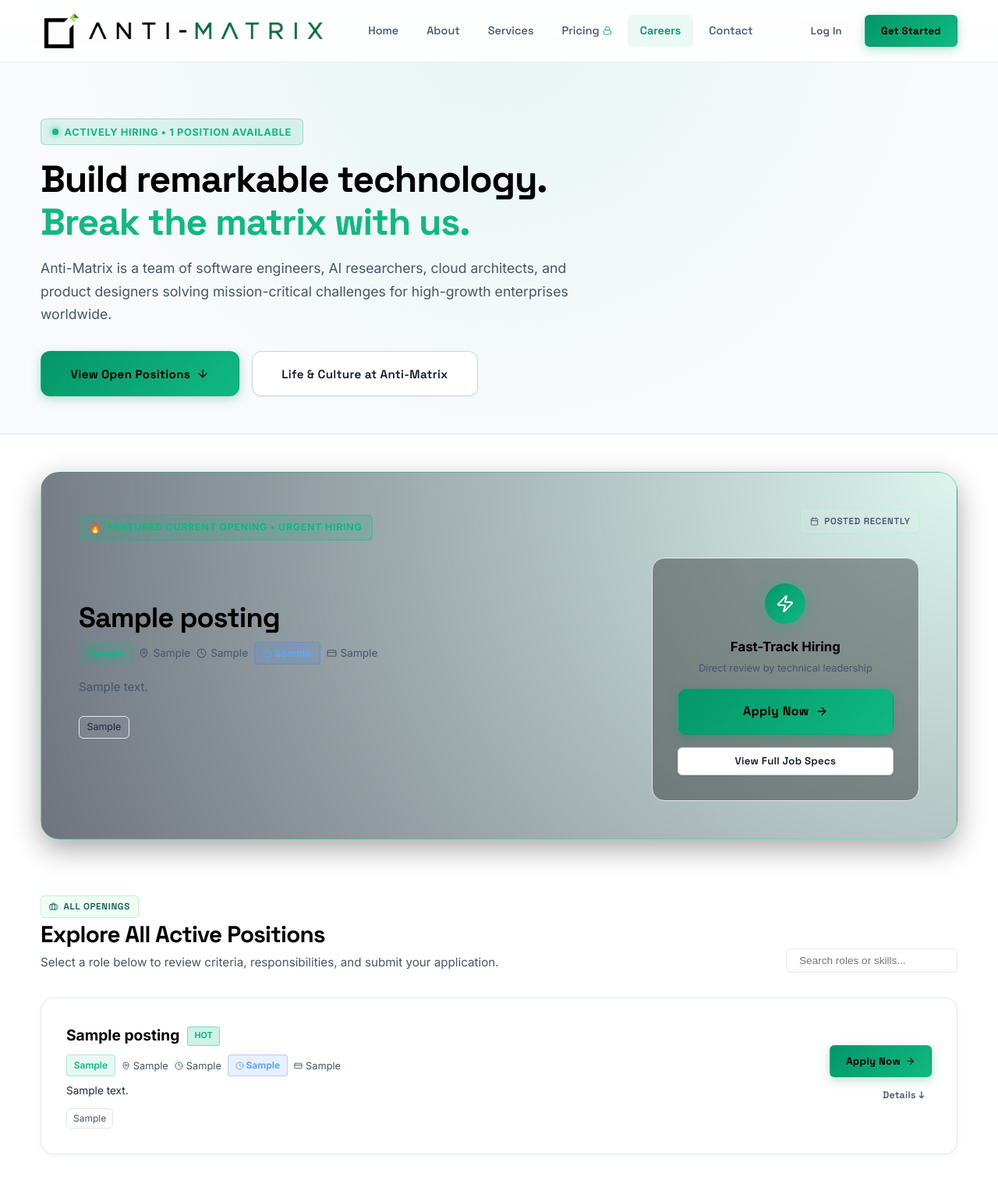
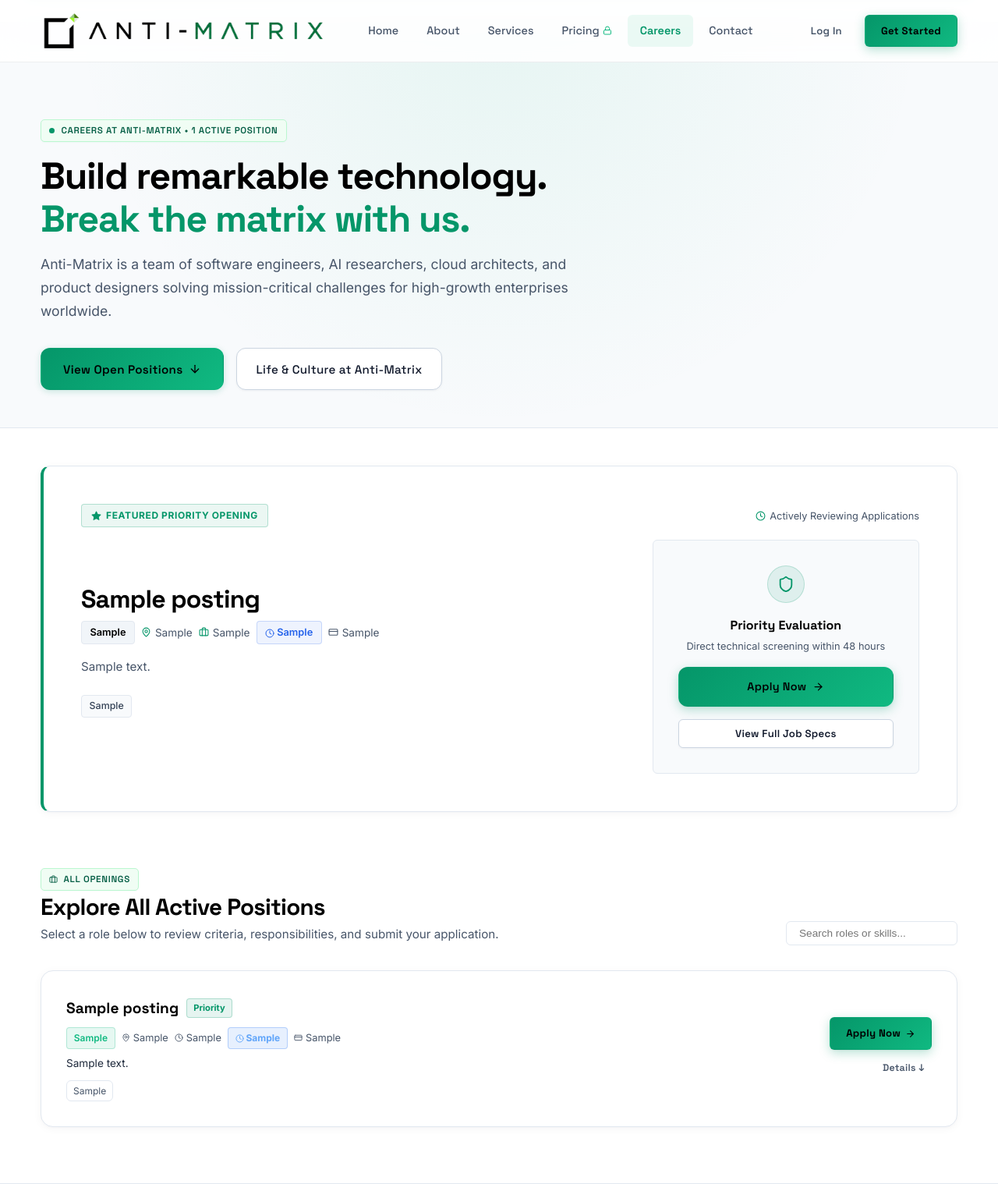
Before and after one commit to technetium-2k26/ANTI-MATRIX-website, a Flask app: page /careers in a window 1280 px wide. Shown: the top 1518 px of the page at 78% size. Run offline with Flask 3, Linux system fonts and the light colour scheme; tables that the repository leaves empty hold one stand-in row (values such as "Sample post"); some libraries are stand-ins or nearby versions.

Commit message:
feat(careers): redesign hero CTA and featured opening banner into high-end executive aesthetic

```diff
--- a/templates/pages/careers.html
+++ b/templates/pages/careers.html
@@ -7,16 +7,14 @@
 <!-- Page Hero -->
 <section class="page-hero" style="padding-bottom: var(--space-2xl);">
   <div class="container">
-    <div style="display: inline-flex; align-items: center; gap: 8px; background: rgba(16, 185, 129, 0.12); border: 1px solid rgba(16, 185, 129, 0.3); border-radius: 6px; padding: 0.35rem 0.85rem; margin-bottom: var(--space-md);">
-      <span style="width: 8px; height: 8px; border-radius: 50%; background: var(--color-primary-light); box-shadow: 0 0 10px var(--color-primary-light); display: inline-block;"></span>
-      <span style="font-size: 0.8rem; font-weight: 700; color: var(--color-primary-light); text-transform: uppercase; letter-spacing: 0.05em;">
-        Actively Hiring &bull; {{ jobs|length }} Position{{ 's' if jobs|length != 1 else '' }} Available
-      </span>
+    <div class="badge" style="margin-bottom: var(--space-md); display: inline-flex; align-items: center; gap: 8px;">
+      <span style="width: 7px; height: 7px; border-radius: 50%; background: var(--color-primary); display: inline-block;"></span>
+      <span>Careers at Anti-Matrix &bull; {{ jobs|length }} Active Position{{ 's' if jobs|length != 1 else '' }}</span>
     </div>
 
     <h1 style="font-size: clamp(2rem, 4vw, 3rem); font-weight: 800; line-height: 1.15; margin-bottom: var(--space-md); color: var(--color-text);">
       Build remarkable technology.<br />
-      <span style="color: var(--color-primary-light);">Break the matrix with us.</span>
+      <span style="color: var(--color-primary);">Break the matrix with us.</span>
     </h1>
 
     <p style="font-size: 1.1rem; color: var(--color-text-dim); max-width: 680px; margin-bottom: var(--space-xl); line-height: 1.7;">
@@ -24,65 +22,65 @@
     </p>
 
     <div style="display: flex; gap: var(--space-md); flex-wrap: wrap; align-items: center;">
-      <a href="#open-positions" class="btn btn-primary btn-lg" style="gap: 8px;">
+      <a href="#open-positions" class="btn btn-primary" style="padding: 0.85rem 1.75rem; font-size: 0.95rem; font-weight: 600; gap: 8px; box-shadow: 0 2px 8px rgba(5, 150, 105, 0.2);">
         View Open Positions {{ icon('arrow-down', size=16) }}
       </a>
-      <a href="#why-antimatrix" class="btn btn-outline btn-lg">
+      <a href="#why-antimatrix" class="btn btn-outline" style="padding: 0.85rem 1.5rem; font-size: 0.95rem; font-weight: 500;">
         Life &amp; Culture at Anti-Matrix
       </a>
     </div>
   </div>
 </section>
 
-<!-- ================= 1. POPPING CURRENT JOBS AT TOP OF CAREERS PAGE ================= -->
+<!-- ================= 1. CURRENT OPENINGS SECTION ================= -->
 <section id="open-positions" class="section" style="background: var(--color-bg); padding-top: var(--space-2xl); padding-bottom: var(--space-3xl);">
   <div class="container">
 
     {% if jobs %}
-      <!-- FEATURED LATEST OPENING SPOTLIGHT BANNER (POPS IN TOP) -->
+      <!-- FEATURED LATEST OPENING SPOTLIGHT BANNER -->
       {% set featured_job = jobs[0] %}
-      <div class="featured-opening-banner reveal" style="background: radial-gradient(circle at 100% 0%, rgba(16, 185, 129, 0.15) 0%, rgba(15, 23, 42, 0.6) 100%); border: 1.5px solid rgba(16, 185, 129, 0.4); border-radius: var(--radius-xl); padding: var(--space-2xl); margin-bottom: var(--space-3xl); box-shadow: 0 12px 36px rgba(0, 0, 0, 0.35); position: relative; overflow: hidden;">
+      <div class="featured-opening-banner" style="background: #ffffff; border: 1px solid var(--color-border); border-left: 4px solid var(--color-primary); border-radius: var(--radius-md); padding: var(--space-2xl); margin-bottom: var(--space-3xl); box-shadow: var(--shadow-card); position: relative;">
 
-        <!-- Glow accent badge -->
+        <!-- Header row -->
         <div style="display: flex; justify-content: space-between; align-items: center; flex-wrap: wrap; gap: var(--space-sm); margin-bottom: var(--space-md);">
-          <div style="display: inline-flex; align-items: center; gap: 8px; background: rgba(16, 185, 129, 0.2); border: 1px solid rgba(16, 185, 129, 0.45); border-radius: 6px; padding: 0.3rem 0.75rem;">
-            <span style="font-size: 0.8rem;">🔥</span>
-            <span style="font-size: 0.775rem; font-weight: 800; color: var(--color-primary-light); text-transform: uppercase; letter-spacing: 0.06em;">
-              Featured Current Opening &bull; Urgent Hiring
+          <div style="display: inline-flex; align-items: center; gap: 6px; background: rgba(5, 150, 105, 0.08); border: 1px solid rgba(5, 150, 105, 0.25); border-radius: 4px; padding: 0.25rem 0.75rem;">
+            {{ icon('star', size=13, color='var(--color-primary)', fill='var(--color-primary)') }}
+            <span style="font-size: 0.75rem; font-weight: 700; color: var(--color-primary); text-transform: uppercase; letter-spacing: 0.05em;">
+              Featured Priority Opening
             </span>
           </div>
 
           <div style="display: flex; align-items: center; gap: 8px;">
-            <span class="badge" style="background: rgba(255,255,255,0.06); color: var(--color-text-dim);">
-              {{ icon('calendar', size=11) }} Posted Recently
+            <span style="font-size: 0.8rem; color: var(--color-text-dim); display: inline-flex; align-items: center; gap: 5px;">
+              {{ icon('clock', size=13, color='var(--color-primary)') }} Actively Reviewing Applications
             </span>
           </div>
         </div>
 
         <div style="display: grid; grid-template-columns: 2fr 1fr; gap: var(--space-2xl); align-items: center;">
           <div>
-            <h2 style="font-size: clamp(1.6rem, 3vw, 2.25rem); font-weight: 800; color: var(--color-white); margin-bottom: var(--space-sm); line-height: 1.2;">
+            <h2 style="font-size: clamp(1.5rem, 2.5vw, 2rem); font-weight: 700; color: var(--color-text); margin-bottom: var(--space-sm); font-family: var(--font-heading); line-height: 1.25;">
               {{ featured_job.title }}
             </h2>
 
             <div style="display: flex; flex-wrap: wrap; gap: 0.5rem; align-items: center; margin-bottom: var(--space-md);">
-              <span style="font-size: 0.8rem; font-weight: 700; padding: 0.2rem 0.65rem; border-radius: 4px; background: rgba(16,185,129,0.15); color: var(--color-primary-light); border: 1px solid rgba(16,185,129,0.3);">
+              <span style="font-size: 0.8rem; font-weight: 600; padding: 0.2rem 0.65rem; border-radius: 4px; background: #f1f5f9; color: var(--color-text); border: 1px solid var(--color-border);">
                 {{ featured_job.department }}
               </span>
               <span style="font-size: 0.85rem; color: var(--color-text-dim); display: inline-flex; align-items: center; gap: 5px;">
-                {{ icon('map-pin', size=13) }} {{ featured_job.location }}
+                {{ icon('map-pin', size=13, color='var(--color-primary)') }} {{ featured_job.location }}
               </span>
               <span style="font-size: 0.85rem; color: var(--color-text-dim); display: inline-flex; align-items: center; gap: 5px;">
-                {{ icon('clock', size=13) }} {{ featured_job.employment_type }}
+                {{ icon('briefcase', size=13, color='var(--color-primary)') }} {{ featured_job.employment_type }}
               </span>
               {% if featured_job.duration_display %}
-                <span style="font-size: 0.8rem; font-weight: 700; padding: 0.2rem 0.65rem; border-radius: 4px; background: rgba(59, 130, 246, 0.15); color: #60a5fa; border: 1px solid rgba(59, 130, 246, 0.35);">
+                <span style="font-size: 0.8rem; font-weight: 600; padding: 0.2rem 0.65rem; border-radius: 4px; background: rgba(37, 99, 235, 0.08); color: #2563eb; border: 1px solid rgba(37, 99, 235, 0.2);">
                   {{ icon('clock', size=12) }} {{ featured_job.duration_display }}
                 </span>
               {% endif %}
               {% if featured_job.fee_display %}
-                <span style="font-size: 0.85rem; color: var(--color-primary-light); font-weight: 700; display: inline-flex; align-items: center; gap: 5px; background: rgba(16,185,129,0.12); padding: 0.2rem 0.65rem; border-radius: 4px; border: 1px solid rgba(16,185,129,0.3);">
-                  {{ icon('credit-card', size=13) }} Fee: {{ featured_job.fee_display }}
+                <span style="font-size: 0.85rem; color: var(--color-primary); font-weight: 700; display: inline-flex; align-items: center; gap: 5px; background: rgba(5, 150, 105, 0.08); padding: 0.2rem 0.65rem; border-radius: 4px; border: 1px solid rgba(5, 150, 105, 0.2);">
+                  {{ icon('credit-card', size=13) }} Application Fee: {{ featured_job.fee_display }}
                 </span>
               {% elif featured_job.salary %}
                 <span style="font-size: 0.85rem; color: var(--color-text-dim); display: inline-flex; align-items: center; gap: 5px;">
@@ -91,32 +89,32 @@
               {% endif %}
             </div>
 
-            <p style="font-size: 0.95rem; color: var(--color-text-dim); line-height: 1.7; margin-bottom: var(--space-lg); max-width: 680px;">
+            <p style="font-size: 0.95rem; color: var(--color-text-dim); line-height: 1.65; margin-bottom: var(--space-lg); max-width: 680px;">
               {{ featured_job.short_description }}
             </p>
 
-            <div style="display: flex; flex-wrap: wrap; gap: 0.4rem; margin-bottom: var(--space-lg);">
+            <div style="display: flex; flex-wrap: wrap; gap: 0.4rem; margin-bottom: var(--space-md);">
               {% for s in featured_job.get_skills_list() %}
-                <span style="font-size: 0.775rem; color: var(--color-text-muted); background: rgba(255,255,255,0.05); border: 1px solid var(--color-border); padding: 0.2rem 0.6rem; border-radius: var(--radius-sm);">
+                <span style="font-size: 0.775rem; color: #334155; background: #f8fafc; border: 1px solid var(--color-border); padding: 0.2rem 0.6rem; border-radius: 4px; font-weight: 500;">
                   {{ s }}
                 </span>
               {% endfor %}
             </div>
           </div>
 
-          <!-- Quick Action CTA Box -->
-          <div style="background: rgba(0, 0, 0, 0.35); border: 1px solid var(--color-border); border-radius: var(--radius-lg); padding: var(--space-xl); text-align: center; display: flex; flex-direction: column; align-items: center; justify-content: center; gap: var(--space-md);">
-            <div style="width: 52px; height: 52px; border-radius: 50%; background: var(--gradient-primary); display: flex; align-items: center; justify-content: center; color: #fff; box-shadow: 0 0 20px rgba(16,185,129,0.4);">
-              {{ icon('zap', size=24) }}
+          <!-- Action Box -->
+          <div style="background: var(--color-bg-alt); border: 1px solid var(--color-border); border-radius: var(--radius-sm); padding: var(--space-xl); text-align: center; display: flex; flex-direction: column; align-items: center; justify-content: center; gap: var(--space-md);">
+            <div style="width: 48px; height: 48px; border-radius: 50%; background: rgba(5, 150, 105, 0.1); border: 1px solid rgba(5, 150, 105, 0.2); display: flex; align-items: center; justify-content: center; color: var(--color-primary);">
+              {{ icon('shield', size=22, color='var(--color-primary)') }}
             </div>
 
             <div>
-              <div style="font-size: 1.05rem; font-weight: 800; color: var(--color-white);">Fast-Track Hiring</div>
-              <div style="font-size: 0.8rem; color: var(--color-text-dim); margin-top: 2px;">Direct review by technical leadership</div>
+              <div style="font-size: 1rem; font-weight: 700; color: var(--color-text); font-family: var(--font-heading);">Priority Evaluation</div>
+              <div style="font-size: 0.8rem; color: var(--color-text-dim); margin-top: 2px;">Direct technical screening within 48 hours</div>
             </div>
 
-            <a href="{{ url_for('main.apply_job', job_id=featured_job.id) }}" class="btn btn-primary btn-lg" style="width: 100%; justify-content: center; font-size: 1rem; font-weight: 700; gap: 8px;">
-              Apply Now {{ icon('arrow-right', size=16) }}
+            <a href="{{ url_for('main.apply_job', job_id=featured_job.id) }}" class="btn btn-primary" style="width: 100%; justify-content: center; font-weight: 600; gap: 8px;">
+              Apply Now {{ icon('arrow-right', size=15) }}
             </a>
 
             <button type="button" onclick="toggleDetailsPane('role-{{ featured_job.id }}')" class="btn btn-outline btn-sm" style="width: 100%; justify-content: center;">
@@ -216,9 +214,9 @@
             >
               <div class="job-info" style="display: flex; flex-direction: column; gap: 0.5rem;">
                 <div style="display: flex; align-items: center; gap: 10px; flex-wrap: wrap;">
-                  <div class="job-title" style="font-size: 1.2rem; font-weight: 700; color: var(--color-white);">{{ job.title }}</div>
+                  <div class="job-title" style="font-size: 1.2rem; font-weight: 700; color: var(--color-text); font-family: var(--font-heading);">{{ job.title }}</div>
                   {% if loop.first %}
-                    <span style="font-size: 0.68rem; font-weight: 800; padding: 0.15rem 0.5rem; border-radius: 4px; background: rgba(16,185,129,0.2); color: var(--color-primary-light); border: 1px solid rgba(16,185,129,0.4);">HOT</span>
+                    <span style="font-size: 0.7rem; font-weight: 700; padding: 0.15rem 0.5rem; border-radius: 4px; background: rgba(5, 150, 105, 0.1); color: var(--color-primary); border: 1px solid rgba(5, 150, 105, 0.25);">Priority</span>
                   {% endif %}
                 </div>
 
```
Also changed, not shown: other parts of templates/pages/careers.html (+12 -12 lines).
